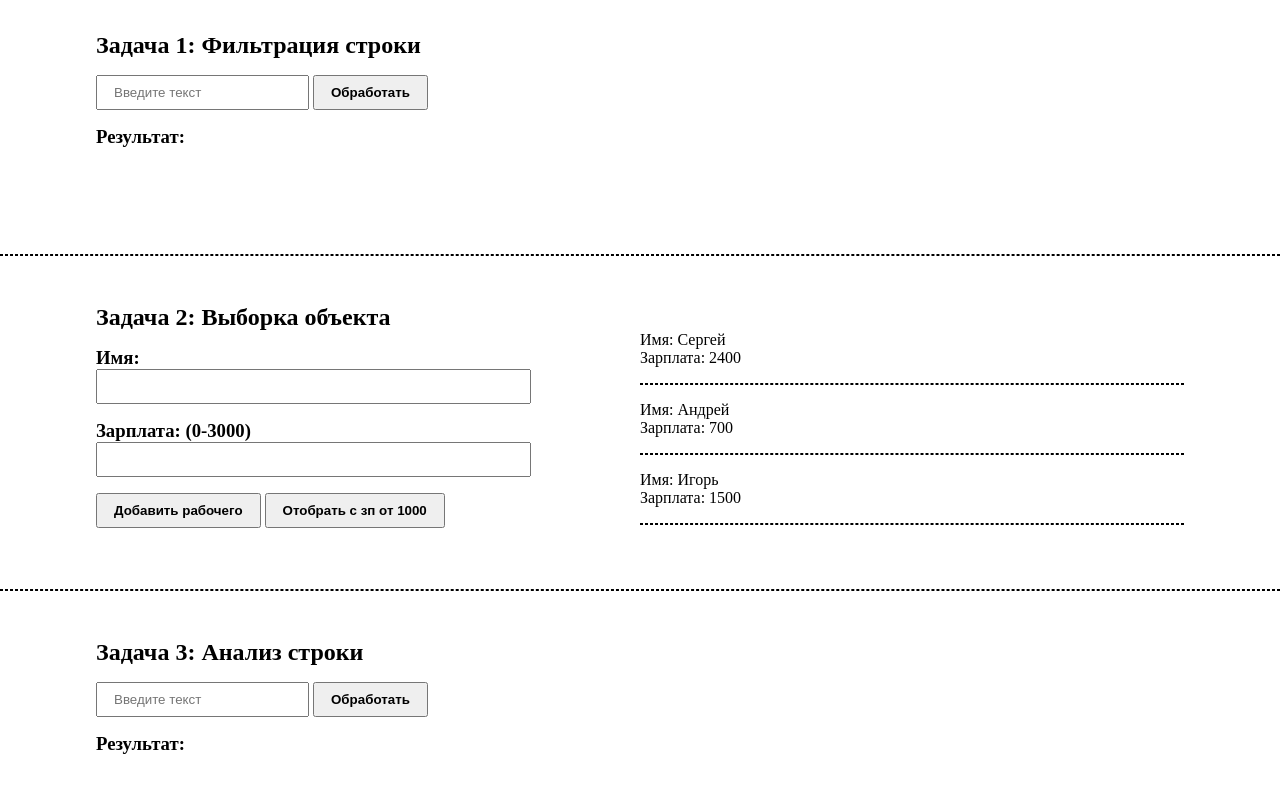
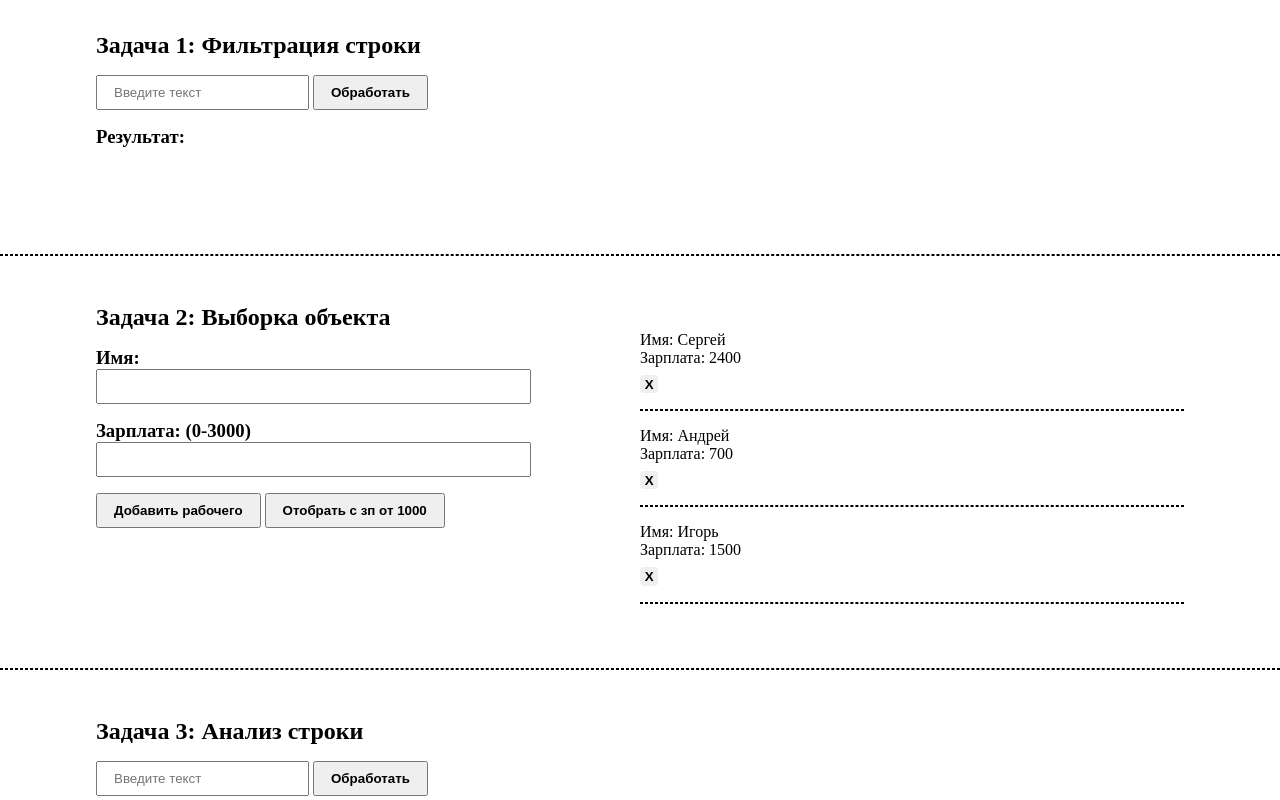
Before and after one commit to AlbertMalygin/js-learning, a plain HTML site: page index.html in a window 1280 px wide. Shown: the top 800 px of the page. Drawn offline with Linux system fonts and the light colour scheme.

Commit message:
update worker filter

```diff
--- a/css/worker-filter.scss
+++ b/css/worker-filter.scss
@@ -28,6 +28,19 @@
 
 .workers-list {
   width: 50%;
+
+  button {
+    padding: .1rem .3rem;
+    margin-top: .5rem;
+    border: none;
+    border-radius: 4px;
+    text-transform: uppercase;
+    transition: .2s;
+
+    &:hover {
+      background: #fa6161;
+    }
+  }
 }
 
 .filter__btn {
--- a/scripts/main.js
+++ b/scripts/main.js
@@ -54,17 +54,36 @@ let filteredArray = [];
 function showWorkers (workers) {
   workerList.innerHTML = '';
   workers.forEach(worker => {
-    let liName = document.createElement('li');
-    let liSalary = document.createElement('li');
-    let div = document.createElement('div');
+    const workerItem = document.createElement('li');
+    const name = document.createElement('div');
+    name.innerHTML = 'Имя: ' + worker.name;
+    const salary = document.createElement('div');
+    salary.innerHTML = 'Зарплата: ' + worker.salary;
+    const button = document.createElement('button');
+    button.classList.add('delete-btn');
+    button.textContent = 'x';
+    const div = document.createElement('div');
     div.classList.add('line');
-    liName.innerHTML = 'Имя: ' + worker.name;
-    workerList.append(liName);
-    liSalary.innerHTML = 'Зарплата: ' + worker.salary;
-    workerList.append(liSalary);
-    workerList.append(div);
+
+    workerList.appendChild(workerItem);
+    workerItem.appendChild(name);
+    workerItem.appendChild(salary);
+    workerItem.appendChild(button);
+    workerItem.appendChild(div);
+
+    button.addEventListener('click', () => {
+      workerList.removeChild(workerItem);
+      let indexItem = workers.forEach((item,index) => {
+        if (item.name == worker.name) {
+          return index;
+        }
+      });
+      workers.splice(indexItem, 1);
+    });
   });
 }
+
+
 
 function salaryFilter(workers,num) {
   filteredArray = [];
@@ -76,6 +95,7 @@ function salaryFilter(workers,num) {
 }
 
 showWorkers(workers);
+const deleteBtn = document.querySelector('.delete-btn');
 
 addWorkerBtn.addEventListener('click', function() {
   let worker = {};
@@ -92,6 +112,7 @@ addWorkerBtn.addEventListener('click', function() {
 filterBtn.addEventListener('click', function() {
   salaryFilter(workers, 1000);
   showWorkers(filteredArray);
+  console.log(workers);
 });
 
 //--------------------------------------------------------------
```
Also changed, not shown: css/main.css.
